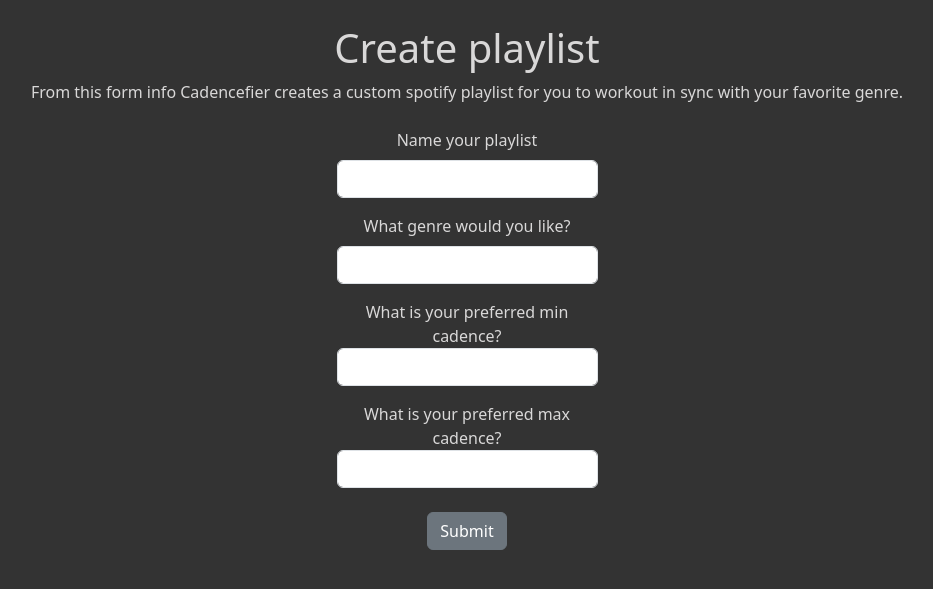
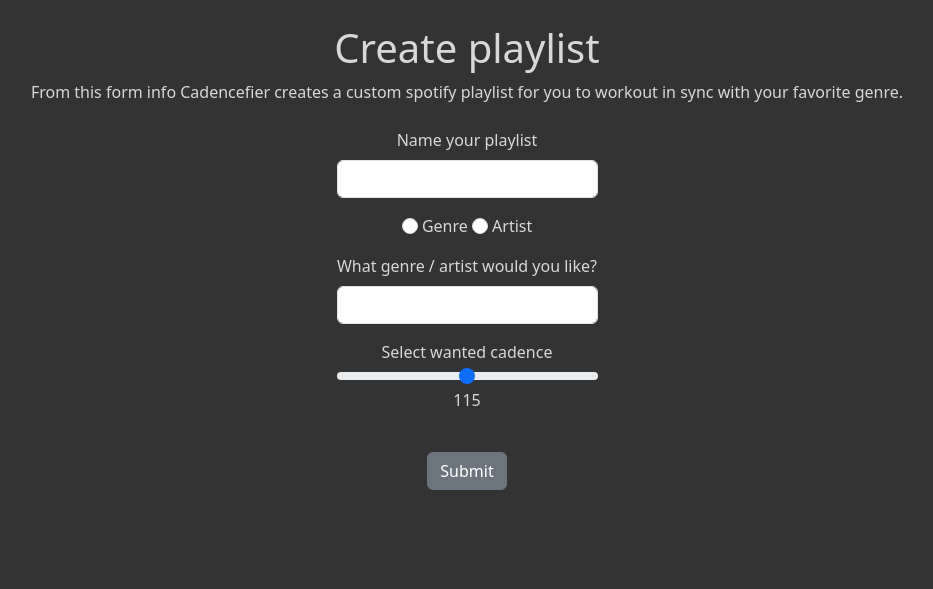
Before and after one commit to PlayJeri/spotify_cadencefier, a Flask app: template app/templates/playlist.html in a window 1280 px wide. Shown: the top 589 px of the page, without its empty margins (173-1106 px from the left). Run offline with Flask 2, Linux system fonts and the light colour scheme; the template is opened without the code that fills it: values that come from a table or form of the project are taken from there, others are empty.

Commit message:
added genre / artist form, html, function

```diff
--- a/app/forms.py
+++ b/app/forms.py
@@ -1,10 +1,10 @@
 from flask_wtf import FlaskForm
-from wtforms import StringField, SubmitField, IntegerField
+from wtforms import StringField, SubmitField, IntegerRangeField, RadioField
 from wtforms.validators import data_required
 
 class PlayListForm(FlaskForm):
   playlist_name = StringField('Name your playlist', validators=[data_required()])
-  genre = StringField('What genre would you like?', validators=[data_required()])
-  tempo_min = IntegerField(label='What is your preferred min cadence?')
-  tempo_max = IntegerField(label='What is your preferred max cadence?')
+  genre_or_artist = RadioField('Add by genre or artist?', choices=['Genre', 'Artist'])
+  genre = StringField('What genre / artist would you like?', validators=[data_required()])
+  tempo = IntegerRangeField('Select wanted cadence', default=115)
   submit = SubmitField()
--- a/app/templates/playlist.html
+++ b/app/templates/playlist.html
@@ -19,20 +19,27 @@
     </div>
     <div class="row py-2 justify-content-center">
         <div class="col-3">
+            {% for subfield in form.genre_or_artist %}
+            <tr>
+                <td>{{ subfield(class="form-check-input", type="radio") }}</td>
+                <td>{{ subfield.label(class="form-check-label") }}</td>
+            </tr>
+            {% endfor %}
+        </div>
+    </div>
+    <div class="row py-2 justify-content-center">
+        <div class="col-3">
             {{ form.genre.label(class="form-label") }}
             {{ form.genre(class="form-control")}}
         </div>
     </div>
     <div class="row py-2 justify-content-center">
         <div class="col-3">
-            {{ form.tempo_min.label(class="form.label")}}
-            {{ form.tempo_min(class="form-control")}}
-        </div>
-    </div>
-    <div class="row py-2 justify-content-center">
-        <div class="col-3">
-            {{ form.tempo_max.label(class="form.label")}}
-            {{ form.tempo_max(class="form-control")}}
+            <p>
+                {{ form.tempo.label(class="form.label")}}
+                {{ form.tempo(class="form-range", value=115, min=70, max=160, step=1, oninput="outputUpdate(value)")}}
+                <output for="tempo" id="selected-tempo">{{ form.tempo.data }}</output>
+            </p>
         </div>
     </div>
     <div class="row py-3 justify-content-center">
@@ -42,5 +49,9 @@
     </div>
 </div>
 </form>
-
+<script>
+    function outputUpdate(value) {
+        document.querySelector('#selected-tempo').value = value;
+    }
+</script>
 {% endblock %}
```
Also changed, not shown: app/APIhelpers.py (+31 -27 lines), app/routes.py (+17 -10 lines).
